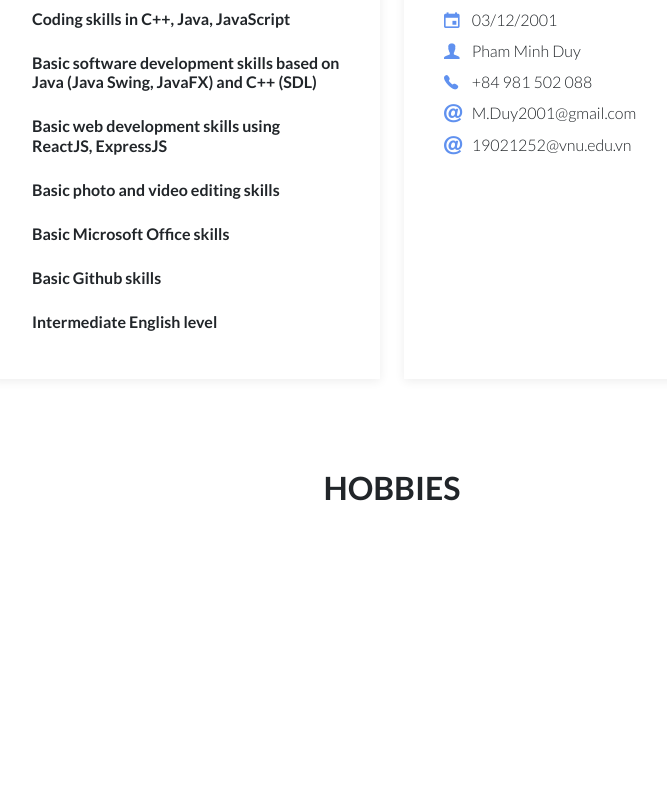
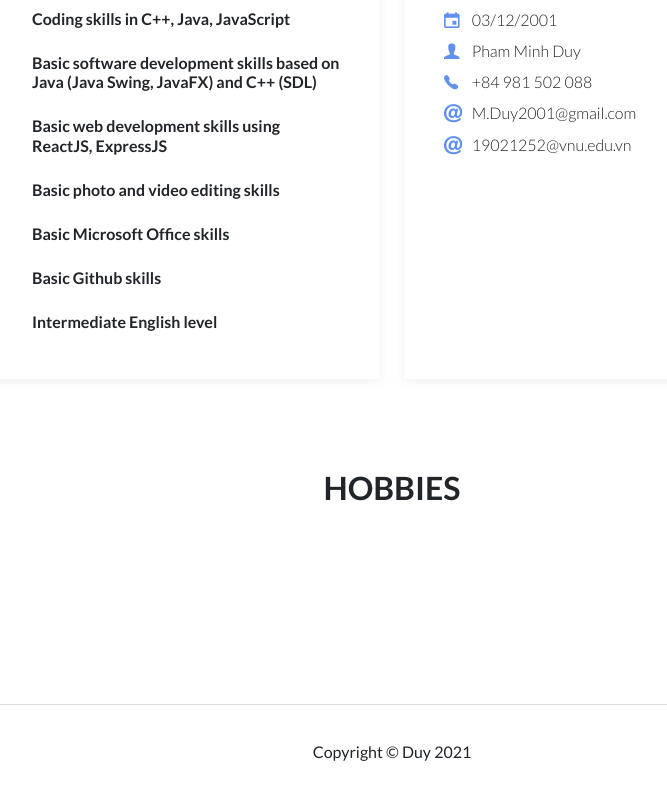
Before and after one commit to duypham312/cv, a React (Create React App) app: page / in a window 1280 px wide. Shown: the part 1118-1918 px from the top of the page, without its empty margins (248-915 px from the left). Before the commit the page ends 1806 px from the top, so only its background shows below. Built offline with nearby package versions, Linux system fonts and the light colour scheme.

Commit message:
Initial Footer

```diff
--- a/src/App.js
+++ b/src/App.js
@@ -1,6 +1,7 @@
 import {Component} from "react";
 import Header from "./components/Header";
 import CV from "./components/CV";
+import Footer from "./components/Footer";
 
 class App extends Component {
     render() {
@@ -8,6 +9,7 @@ class App extends Component {
             <div>
                 <Header/>
                 <CV/>
+                <Footer/>
             </div>
         );
     }
--- /dev/null
+++ b/src/components/Footer.js
@@ -0,0 +1,19 @@
+import React, {Component} from 'react';
+
+class Footer extends Component {
+    render() {
+        return (
+            <div>
+                <footer className="page-footer m-3">
+                    <div className="container">
+                        <div className="container my-auto">
+                            <div className="text-center my-auto copyright"><span>Copyright © Duy 2021</span></div>
+                        </div>
+                    </div>
+                </footer>
+            </div>
+        );
+    }
+}
+
+export default Footer;
```
